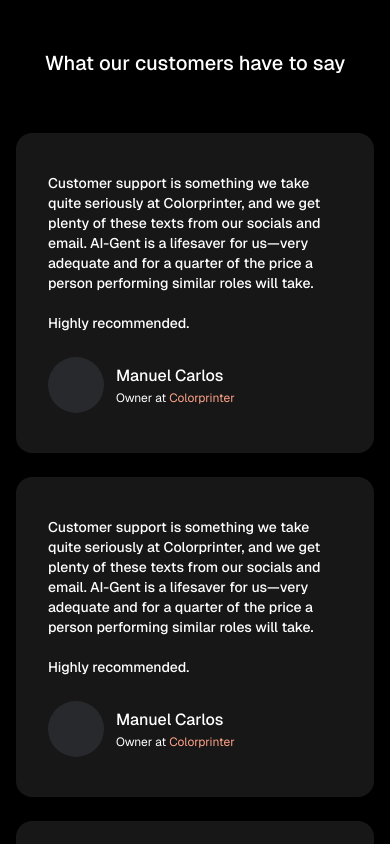
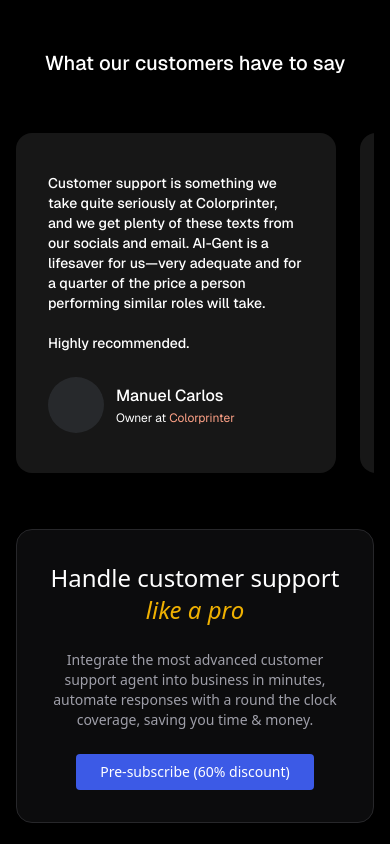
Before and after one commit to Popsabey/tessa-prelauch-webpage, a Next.js app: page / in a window 390 px wide. Shown: the part 3200-4044 px from the top of the page. Built offline with nearby package versions, Linux system fonts and the light colour scheme.

Commit message:
Update WhatOurCustSays.tsx
Activating horizontal scroll on responsive versions

```diff
--- a/src/components/common/WhatOurCustSays.tsx
+++ b/src/components/common/WhatOurCustSays.tsx
@@ -7,9 +7,9 @@ const WhatOurCustSays = () => {
                 What our customers have to say
             </h1>
 
-            <div className="w-full grid grid-cols-1 md:grid-cols-2 lg:grid-cols-3 gap-6">
+            <div className="w-full overflow-x-auto flex gap-6 md:grid md:grid-cols-2 lg:grid-cols-3">
                 {[...Array(3)].map((_, index) => (
-                    <div key={index} className="flex flex-col justify-start items-start py-10 px-8 gap-6 bg-[#171717] rounded-2xl">
+                    <div key={index} className="flex-shrink-0 w-80 flex flex-col justify-start items-start py-10 px-8 gap-6 bg-[#171717] rounded-2xl">
                         <p className="font-medium font-geist-medieum text-sm text-[#FFFFFF]">
                             Customer support is something we take quite seriously at Colorprinter, and we get plenty of these texts from our socials and email. AI-Gent is a lifesaver for us—very adequate and for a quarter of the price a person performing similar roles will take. <br /> <br />Highly recommended.
                         </p>
```
